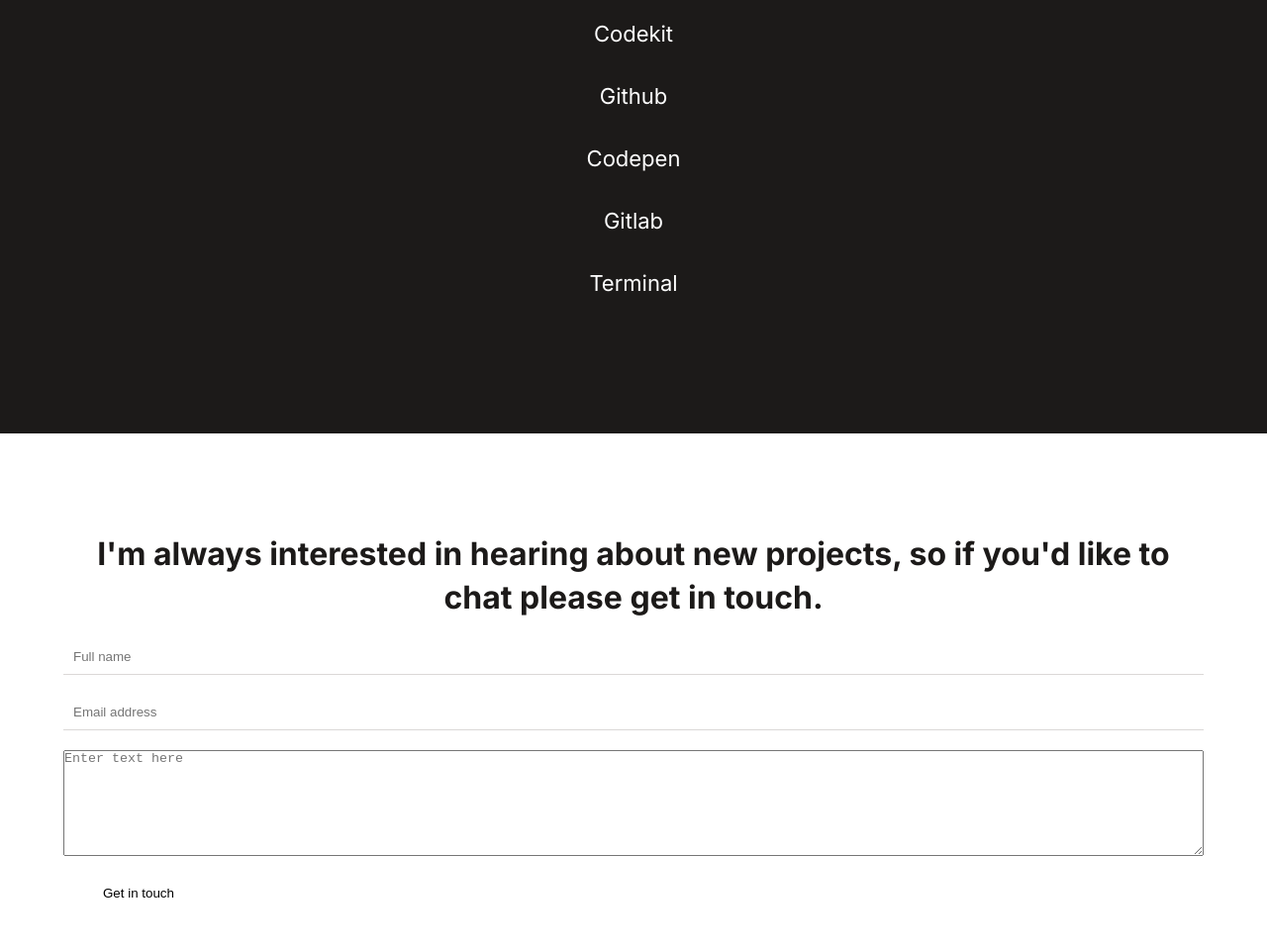
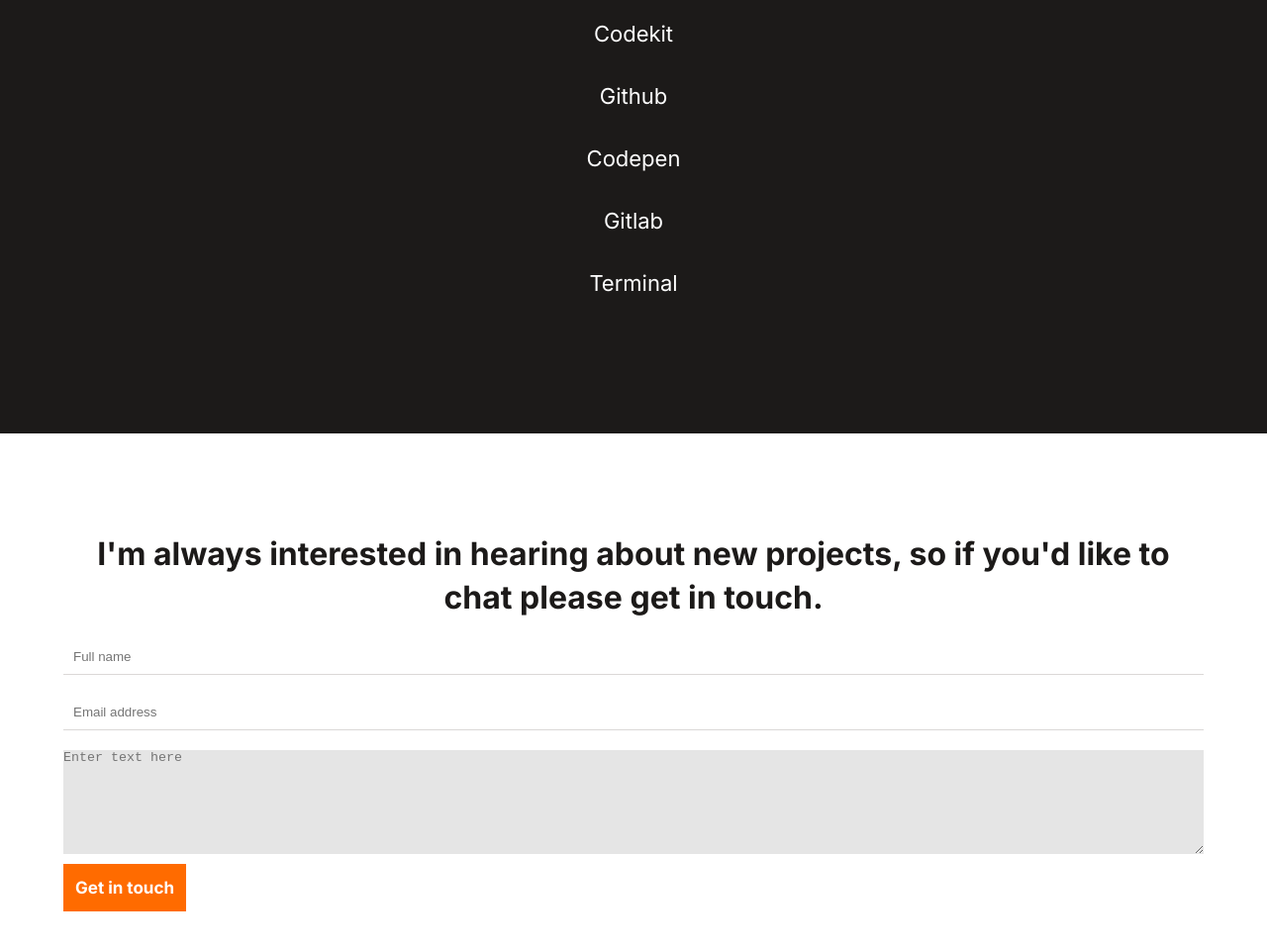
Before and after one commit to MrTaaJ/personal-portfolio, a website: page index.html in a window 1280 px wide. Shown: the part 5596-6556 px from the top of the page at 99% size. Drawn offline with nearby package versions, Linux system fonts and the light colour scheme.

Commit message:
feat: style button in the contact section

```diff
--- a/css/mobile.css
+++ b/css/mobile.css
@@ -338,9 +338,14 @@
   display: block;
   width: 100%;
   margin-bottom: 10px;
+  border: none;
+  background-color: #E5E5E5;
+  font-weight: 400px;
 }
 
-.form-button{
-  padding: 20px 40px;
-  text-align: center;
+.form > .button-1{
+  width: 131px;
 }
+.margin-0-auto{
+  margin: 0 auto;
+}
--- a/index.html
+++ b/index.html
@@ -225,7 +225,9 @@
           <input type="text" name="text" placeholder="Full name" maxlength="30" id="name">
           <input type="email" name="email" placeholder="Email address">
           <textarea name="" id="" cols="30" rows="7" placeholder="Enter text here" maxlength="500"></textarea>
-          <button type="button" class="form-button">Get in touch</button>
+          <div class="button-div">
+          <button type="button" class="button-1">Get in touch</button>
+          </div>
         </form>
       </div>
     </section>
```
